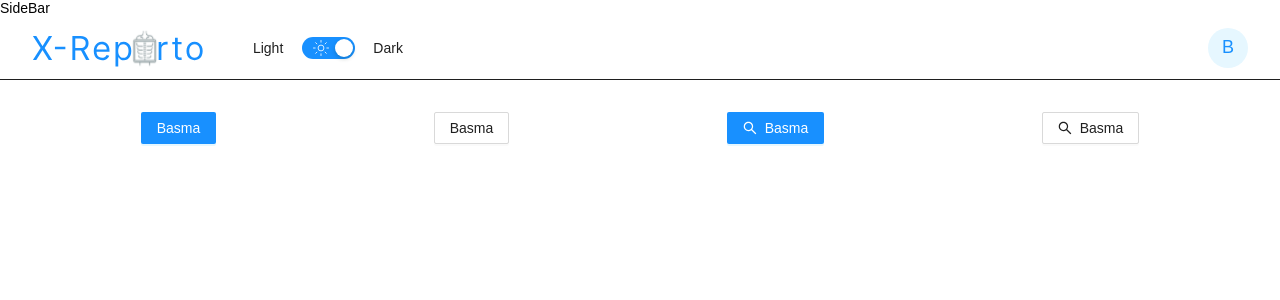
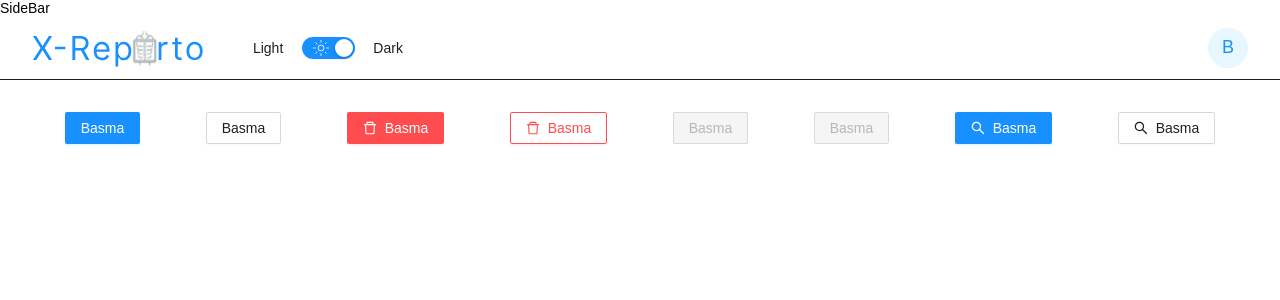
Before and after one commit to BasmaElhoseny01/X-Reporto-Frontend, a React (Create React App) app: page / in a window 1280 px wide. Shown: the top 300 px of the page. Built offline with nearby package versions, Linux system fonts and the light colour scheme.

Commit message:
feat: added danger & disabled buttons

```diff
--- a/src/pages/Home.tsx
+++ b/src/pages/Home.tsx
@@ -5,7 +5,7 @@ import PrimaryButton from "../components/common/PrimaryButton/PrimaryButton";
 import SecondaryButton from "../components/common/SecondaryButton/SecondaryButton";
 
 // Ant Design
-import { SearchOutlined } from "@ant-design/icons";
+import { SearchOutlined, DeleteOutlined } from "@ant-design/icons";
 
 function Home() {
   return (
@@ -22,6 +22,16 @@ function Home() {
         <PrimaryButton>Basma</PrimaryButton>
         <SecondaryButton>Basma</SecondaryButton>
 
+        <PrimaryButton danger icon={<DeleteOutlined />}>
+          Basma
+        </PrimaryButton>
+        <SecondaryButton danger icon={<DeleteOutlined />}>
+          Basma
+        </SecondaryButton>
+
+        <PrimaryButton disabled>Basma</PrimaryButton>
+        <SecondaryButton disabled>Basma</SecondaryButton>
+
         <PrimaryButton icon={<SearchOutlined />}>Basma</PrimaryButton>
         <SecondaryButton icon={<SearchOutlined />}>Basma</SecondaryButton>
       </div>
```
Also changed, not shown: 1 other file (tests, documents, lock files or other folders).
